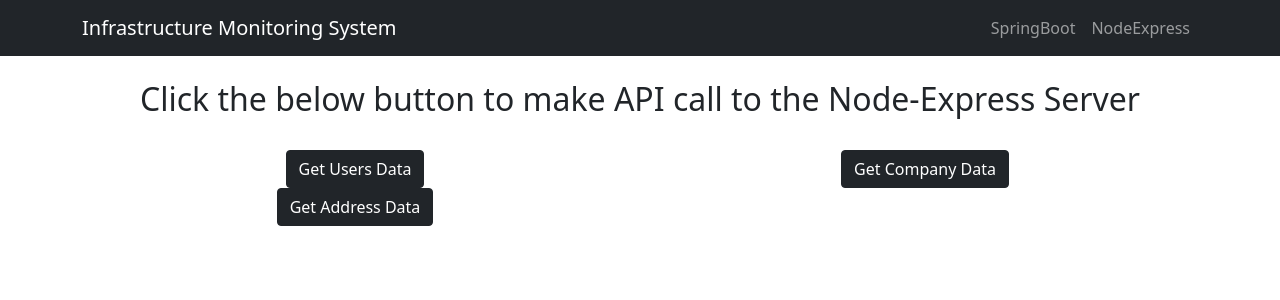
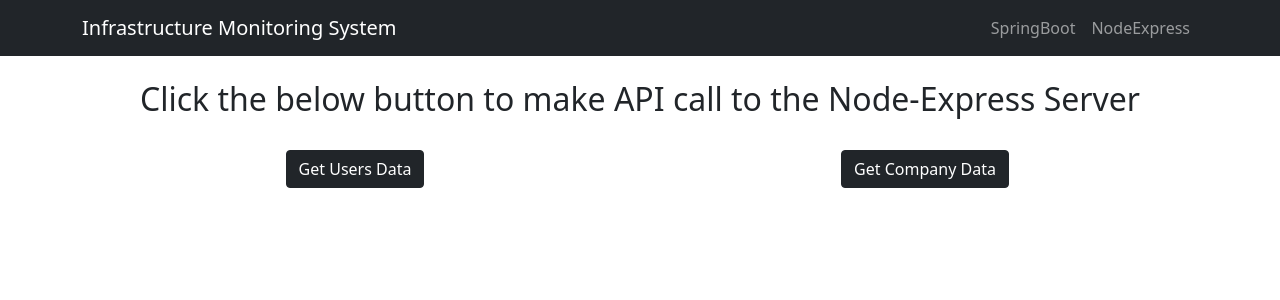
Before and after one commit to atharvadixit/client-side-react, a React (Create React App) app: page /node-express in a window 1280 px wide. Shown: the top 300 px of the page. Built offline with nearby package versions, Linux system fonts and the light colour scheme.

Commit message:
Removed Errors

```diff
--- a/src/Components/NodeExpress.js
+++ b/src/Components/NodeExpress.js
@@ -84,10 +84,6 @@ class NodeExpress extends Component{
       }.bind(this), 200)
     }
 
-    fetchAddressData = () =>{
-        fetch(this.state.urlUsers, {async: false}).then(res => res.json())
-    }
-
     render(){
         return (
             <div className="container">
@@ -103,11 +99,6 @@ class NodeExpress extends Component{
                     <div className="col-lg-6 col-lg-offset-4">
                         <button className="btn btn-dark" onClick={this.fetchCompanyData}>
                             Get Company Data
-                        </button>
-                    </div>
-                    <div className="col-lg-6 col-lg-offset-4">
-                        <button className="btn btn-dark" onClick={this.fetchAddressData}>
-                            Get Address Data
                         </button>
                     </div>
                 </div>
```
